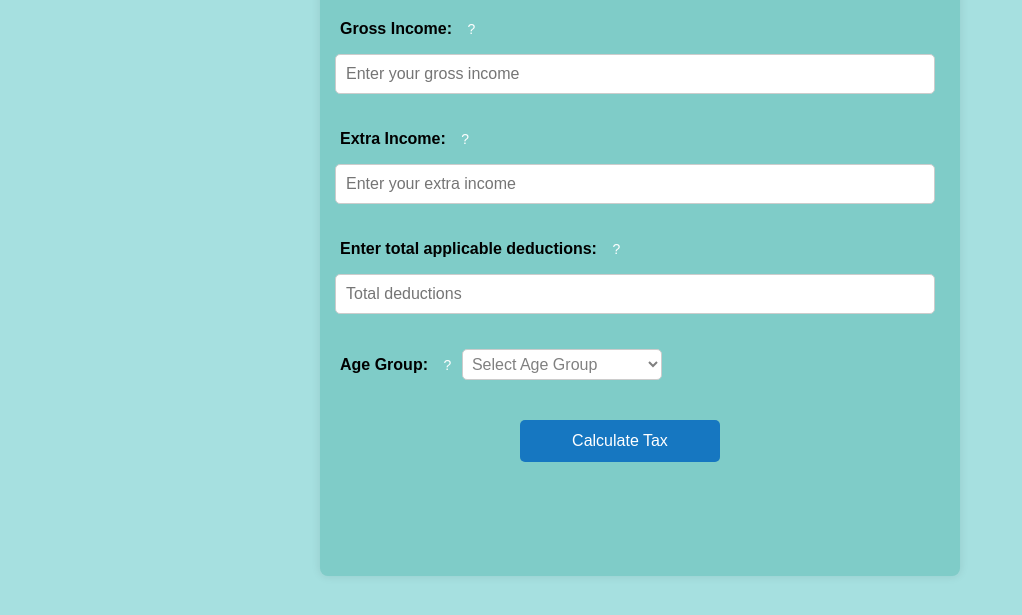
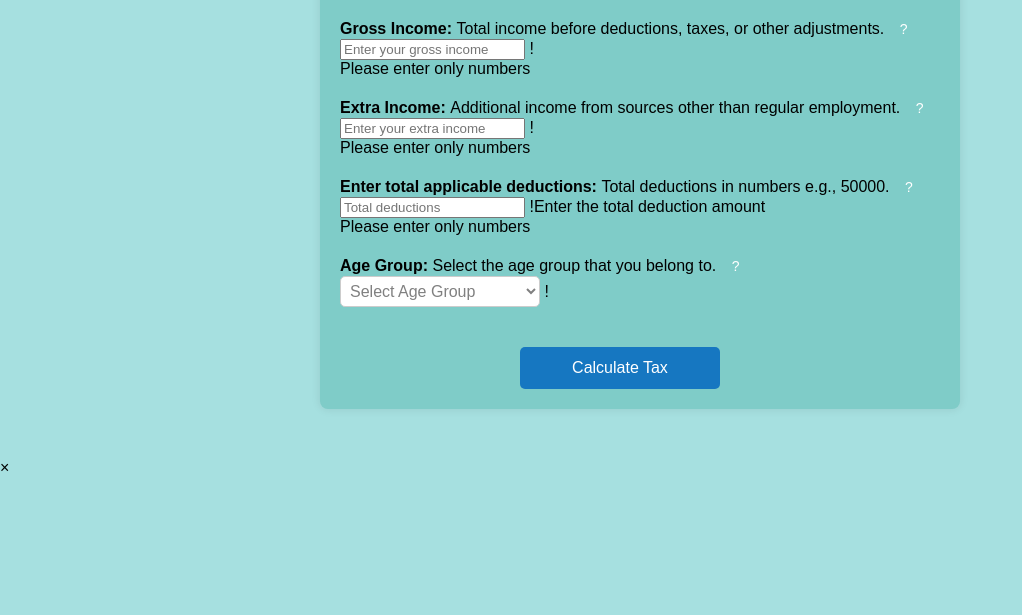
Before and after one commit to Mubarak-b/Tax_Calculator, a plain HTML site: page index.html in a window 1280 px wide. Shown: the part 131-746 px from the top of the page, without its empty margins (0-1022 px from the left). Drawn offline with Linux system fonts and the light colour scheme.

Commit message:
index.html

```diff
--- a/index.html
+++ b/index.html
@@ -4,57 +4,82 @@
 <head>
     <meta charset="UTF-8">
     <meta name="viewport" content="width=device-width, initial-scale=1.0">
-    <title>Tax Calculator</title>
     <link rel="stylesheet" href="style.css">
     <script src="script.js"></script>
+    <title>Tax Calculator</title>
 </head>
 
 <body>
     <div class="container">
         <h1>Tax Calculator</h1>
         <div class="input-section">
+
+            <label for="gross-income">Gross Income:</label>
             <div class="tooltip">
-                <label for="gross-income">Gross Income:</label>
-                <span class="tooltiptext">Total income before deductions, taxes, or other adjustments.</span>
+
+                <span class="tool">Total income before deductions, taxes, or other adjustments.</span>
                 <div class="question-mark">?</div>
             </div>
-            <input type="number" id="gross-income" placeholder="Enter your gross income" min="0" step="any">
+
+            <input type="text" id="gross-income" placeholder="Enter your gross income">
+            <span class="error-icon" id="gross-income-error">!</span>
+            <div class="tooltip-text" id="gross-income-tooltip">Please enter only numbers</div>
+        </div>
+
+
+
+        <div class="input-section">
+            <label for="extra-income">Extra Income:</label>
+            <div class="tooltip">
+
+                <span class="tool">Additional income from sources other than regular employment.</span>
+                <div class="question-mark">?</div>
+            </div>
+            <input type="text" id="extra-income" placeholder="Enter your extra income">
+            <span class="error-icon" id="extra-income-error">!</span>
+            <div class="tooltip-text" id="extra-income-tooltip">Please enter only numbers</div>
+        </div>
+
+        <div class="input-section">
+            <label for="deductions">Enter total applicable deductions:</label>
+            <div class="tooltip">
+                <span class="tool">Total deductions in numbers e.g., 50000.</span>
+                <div class="question-mark">?</div>
+            </div>
+
+            <input id="deductions" placeholder="Total deductions">
+            <span class="error-icon" id="deductions-error">!<span class="tool">Enter the total deduction
+                    amount</span></span>
+            <div class="tooltip-text" id="deductions-error-tooltip">Please enter only numbers</div>
         </div>
         <div class="input-section">
+            <label for="age-group">Age Group:</label>
+
             <div class="tooltip">
-                <label for="extra-income">Extra Income:</label>
-                <span class="tooltiptext">Additional income from sources other than regular employment.</span>
+                <span class="tool">Select the age group that you belong to.</span>
                 <div class="question-mark">?</div>
             </div>
-            <input type="number" id="extra-income" placeholder="Enter your extra income" min="0" step="any">
-        </div>
-        <div class="input-section">
-            <div class="tooltip">
-                <label for="extra-income">Enter total applicable deductions:</label>
-                <span class="tooltiptext">total deductions in numbers eg 50000.</span>
-                <div class="question-mark">?</div>
-            </div>
-            <input type="number" id="deductions" placeholder="Total deductions" min="0" step="any">
-        </div>
-        <div class="input-section">
-            <div class="tooltip">
-                <label for="age-group">Age Group:</label>
-                <span class="tooltiptext">Select the age group that you belong to.</span>
-                <div class="question-mark">?</div>
-            </div>
+
             <select id="age-group">
                 <option value="">Select Age Group</option>
                 <option value="18-40">less than 40</option>
                 <option value="41-59">more than 40 but less than 60 </option>
                 <option value="60">Over 60</option>
+            </select>
+            <span class="error-icon">!</span>
+        </div>
+        <button onclick="openModal()">Calculate Tax</button>
 
-            </select>
+    </div>
 
+    <div id="myModal" class="modal">
+
+
+        <div class="modal-content">
+            <span class="close" onclick="closeModal()">&times;</span>
+            <div id="result"></div>
         </div>
-        <button onclick="calculateTax()">Calculate Tax</button>
 
-        <div id="result"></div>
-        <div id="result1"></div>
     </div>
 
 </body>
```
